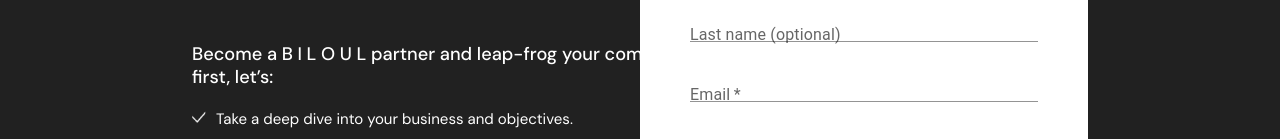
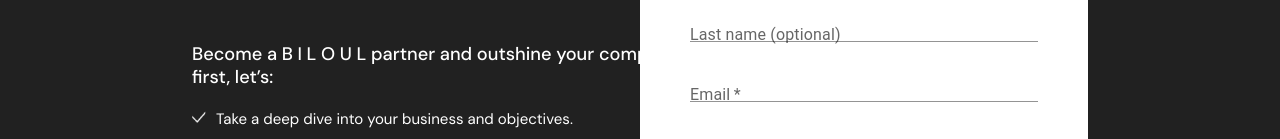
Before and after one commit to MouaadLaouar/BILOUL, a React (Vite) app: page / in a window 1280 px wide. Shown: the part 5980-6119 px from the top of the page. Built offline with nearby package versions, Linux system fonts and the light colour scheme.

Commit message:
Update Footer.jsx

```diff
--- a/src/components/Footer/Footer.jsx
+++ b/src/components/Footer/Footer.jsx
@@ -6,7 +6,7 @@
     <div id='Footer'>
         <div className='Content'>
             <h1>Launch Your Growth Journey Now</h1>
-            <p>Become a B I L O U L partner and leap-frog your competition. But first, let’s:</p>
+            <p>Become a B I L O U L partner and outshine your competition. But first, let’s:</p>
             <ul>
                 <li>Take a deep dive into your business and objectives.</li>
                 <li>Establish tailored strategies that propel you towards your goals.</li>
```
